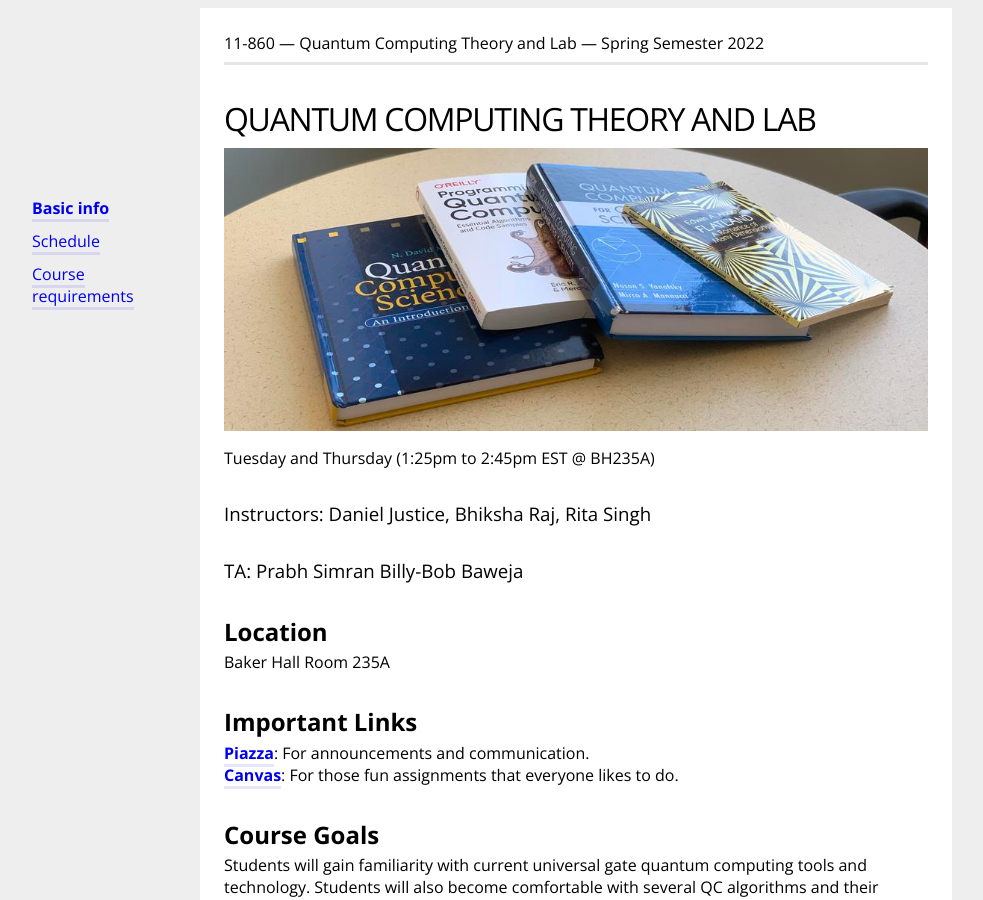
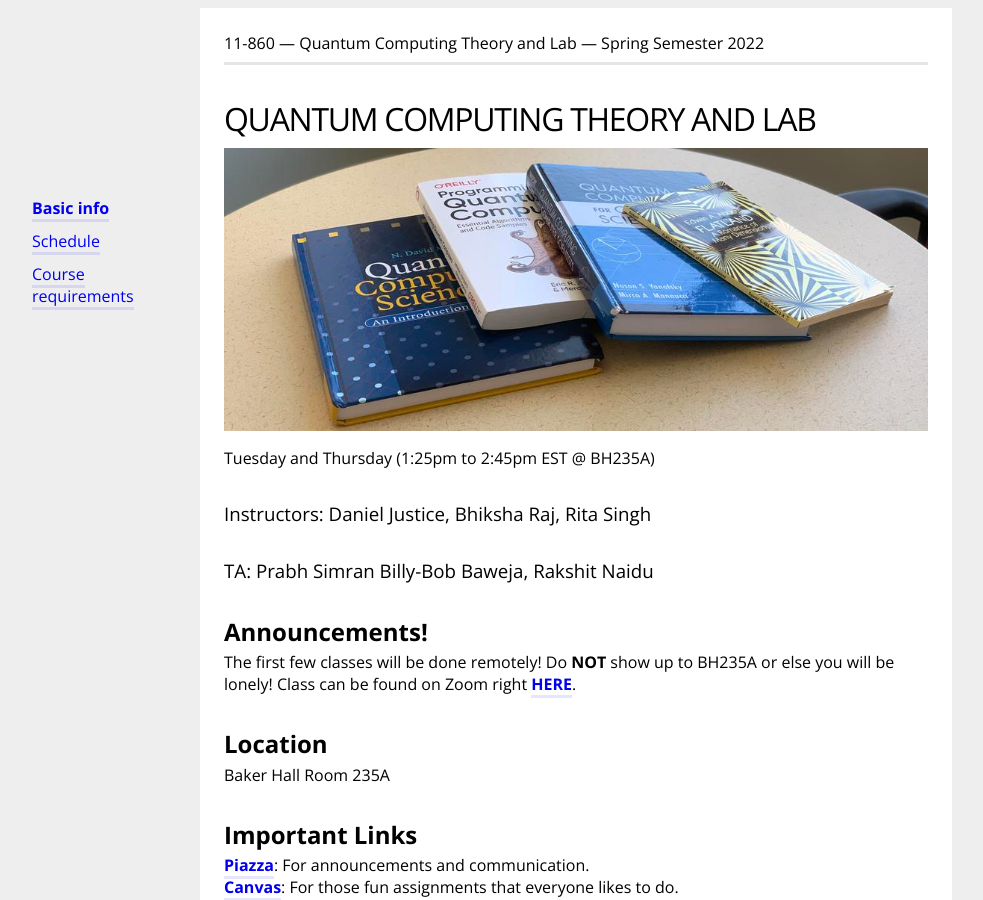
Before and after one commit to thequantumturtle/QuantumSpring2022, a Jekyll site: the page built from index.md, in a window 1280 px wide and 900 px high. Shown: the whole window, without its empty margins (64-1047 px from the left). Built offline with Jekyll 4.4.1, drawn with Linux system fonts in a browser that asks for light colours.

Commit message:
first class update

```diff
--- a/index.md
+++ b/index.md
@@ -10,8 +10,12 @@ menuPosition: 1
 
 Tuesday and Thursday (1:25pm to 2:45pm EST @ BH235A)
 ### Instructors: Daniel Justice, Bhiksha Raj, Rita Singh
-### TA: Prabh Simran Billy-Bob Baweja
+### TA: Prabh Simran Billy-Bob Baweja, Rakshit Naidu
 
+
+## Announcements!
+The first few classes will be done remotely! Do **NOT** show up to BH235A or else you will be lonely!
+Class can be found on Zoom right [**HERE**](https://cmu.zoom.us/j/99336666941?pwd=cjFoaUgzY1ZKSSt4N01CZm9nYWxTQT09).
 
 ## Location
 Baker Hall Room 235A
```
